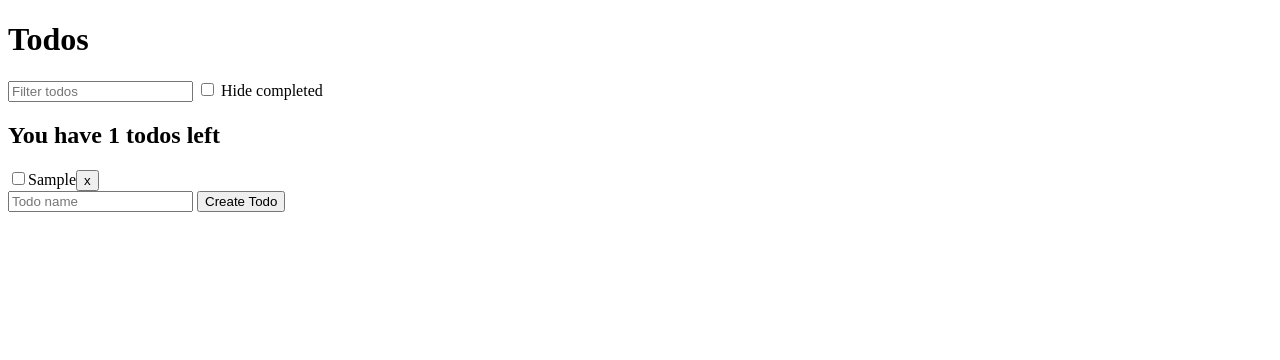
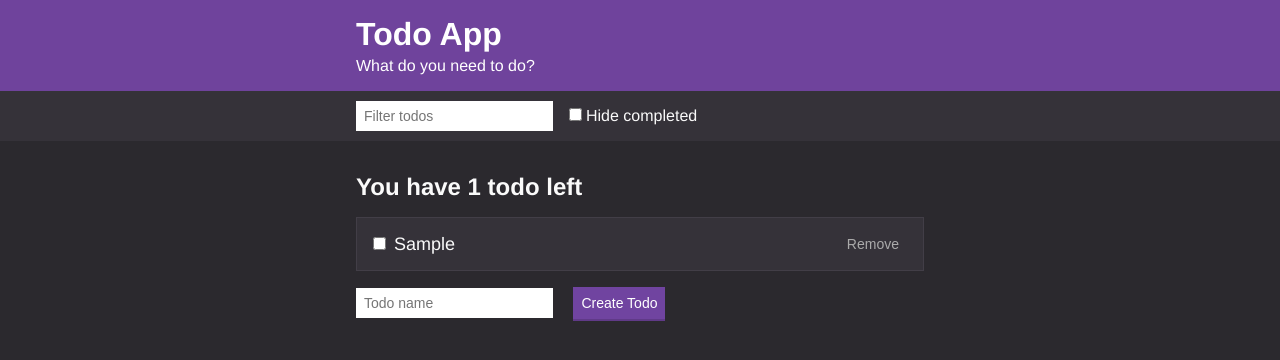
Before and after one commit to pahiggins/js-bootcamp-todo-app, a plain HTML site: page index.html in a window 1280 px wide. Both pictures are taken after typing "Sample" into the empty fields and a click on the button "Create Todo". Drawn offline with Linux system fonts and the light colour scheme.

Commit message:
Add styling

```diff
--- a/index.html
+++ b/index.html
@@ -2,22 +2,35 @@
 
 <html>
   <head>
-
+    <title>Todo App</title>
+    <link rel="stylesheet" href="/styles/styles.css">
+    <link rel="icon" href="/images/favicon.png">
   </head>
 
   <body>
-    <h1>Todos</h1>
-    <input id="todo-filter" type="text" placeholder="Filter todos">
-    <label>
-        <input id="todo-checkbox" type="checkbox"> Hide completed
-    </label>
-    <div id="todos"></div>
-    <form id="create-todo">
-      <input type="text" placeholder="Todo name" name="todoName">
-      <button>Create Todo</button>
-    </form>
-    <script src="uuid.js"></script>
-    <script src="todo-functions.js"></script>
-    <script src="todo-app.js"></script>
+    <div class="header">
+      <div class="container">
+        <h1 class="header__title">Todo App</h1>
+        <h2 class="header__subtitle">What do you need to do?</h2>
+      </div>
+    </div>
+    <div class="actions">
+      <div class="actions__container">
+        <input id="todo-filter" class="input" type="text" placeholder="Filter todos">
+        <label class="checkbox">
+          <input id="todo-checkbox" type="checkbox"> Hide completed
+        </label>
+      </div>
+    </div>
+    <div class="container">
+      <div id="todos"></div>
+      <form id="create-todo">
+        <input class="input" type="text" placeholder="Todo name" name="todoName">
+        <button class="button">Create Todo</button>
+      </form>
+    </div>
+    <script src="/scripts/uuid.js"></script>
+    <script src="/scripts/todo-functions.js"></script>
+    <script src="/scripts/todo-app.js"></script>
   </body>
 </html>
--- a/todo-app.js
+++ b/scripts/todo-app.js
@@ -1,3 +1,5 @@
+'use strict'
+
 let todos = getSavedTodos();
 
 const filters = {
@@ -16,9 +18,11 @@ document.querySelector('#todo-filter').addEventListener('input', (e) => {
 document.querySelector('#create-todo').addEventListener('submit', (e) => {
   e.preventDefault();
 
+  const todoText = e.target.elements.todoName.value.trim();
+  if (todoText.length) {
     const todo = {
       id: uuidv4(),
-    text: e.target.elements.todoName.value,
+      text: todoText,
       completed: false
     };
 
@@ -26,6 +30,7 @@ document.querySelector('#create-todo').addEventListener('submit', (e) => {
     saveTodos(todos);
     renderTodos(todos, filters);
     e.target.elements.todoName.value = '';
+  }
 });
 
 document.querySelector('#todo-checkbox').addEventListener('change', (e) => {
--- a/todo-functions.js
+++ b/scripts/todo-functions.js
@@ -1,3 +1,5 @@
+'use strict'
+
 // Read todos from localStorage
 const getSavedTodos = () => {
   const todosJSON = localStorage.getItem('todos');
@@ -18,7 +20,7 @@ const saveTodos = todos => {
 const removeTodo = id => {
   const todoIndex = todos.findIndex(todo => todo.id === id);
 
-  if (todoIndex) {
+  if (todoIndex > -1) {
     todos.splice(todoIndex, 1);
   }
 };
@@ -34,7 +36,8 @@ const toggleTodo = id => {
 
 // Generate the DOM structure for a todo
 const generateTodoDOM = todo => {
-  const todoEl = document.createElement('div');
+  const todoEl = document.createElement('label');
+  const containerEl = document.createElement('div');
   const checkbox = document.createElement('input');
   const todoText = document.createElement('span');
   const removeButton = document.createElement('button');
@@ -42,7 +45,7 @@ const generateTodoDOM = todo => {
   // Setup todo checkbox
   checkbox.setAttribute('type', 'checkbox');
   checkbox.checked = todo.completed;
-  todoEl.appendChild(checkbox);
+  containerEl.appendChild(checkbox);
   checkbox.addEventListener('change', () => {
     toggleTodo(todo.id);
     saveTodos(todos);
@@ -51,10 +54,16 @@ const generateTodoDOM = todo => {
 
   // Setup todo text
   todoText.textContent = todo.text;
-  todoEl.appendChild(todoText);
+  containerEl.appendChild(todoText);
+
+  // Setup container
+  todoEl.classList.add('list-item');
+  containerEl.classList.add('list-item__container');
+  todoEl.appendChild(containerEl);
 
   // Setup todo remove button
-  removeButton.textContent = 'x';
+  removeButton.textContent = 'Remove';
+  removeButton.classList.add('button', 'button--text');
   todoEl.appendChild(removeButton);
   removeButton.addEventListener('click', () => {
     removeTodo(todo.id);
@@ -67,7 +76,9 @@ const generateTodoDOM = todo => {
 
 const generateSummaryDOM = incompleteTodos => {
   const summary = document.createElement('h2');
-  summary.textContent = `You have ${incompleteTodos.length} todos left`;
+  const plural = incompleteTodos.length === 1 ? '' : 's';
+  summary.classList.add('list-title');
+  summary.textContent = `You have ${incompleteTodos.length} todo${plural} left`;
   return summary;
 };
 
@@ -86,7 +97,14 @@ const renderTodos = (todos, filters) => {
 
   document.querySelector('#todos').appendChild(generateSummaryDOM(incompleteTodos));
 
-  filteredTodos.forEach(filteredTodo => {
-    document.querySelector('#todos').appendChild(generateTodoDOM(filteredTodo));
-  })
+  if (filteredTodos.length) {
+    filteredTodos.forEach(filteredTodo => {
+      document.querySelector('#todos').appendChild(generateTodoDOM(filteredTodo));
+    });
+  } else {
+    const emptyMessage = document.createElement('p');
+    emptyMessage.textContent = 'You have no todos!';
+    emptyMessage.classList.add('empty-message');
+    document.querySelector('#todos').appendChild(emptyMessage);
+  }
 };
--- /dev/null
+++ b/styles/styles.css
@@ -0,0 +1,225 @@
+/*
+
+// Colors
+$off-black: #20222b;
+$dark-blue: #333745;
+$blue: #3c4251;
+$light-blue: #464b5e;
+$off-white: #a5afd7;
+$purple: #8357c5;
+// Spacing
+$s-size: 1.2rem;
+$m-size: 1.6rem;
+$l-size: 3.2rem;
+$xl-size: 4.8rem;
+$desktop-breakpoint: 45rem;
+
+*/
+
+/* Base Styles */
+
+* {
+    box-sizing: border-box;
+    margin: 0;
+    padding: 0;
+}
+
+html {
+  font-size: 62.5%;
+}
+
+body {
+    background: #2B292E;
+  color: #fafafa;
+  font-family: Helvetica, Arial, sans-serif;
+  font-size: 1.6rem;
+}
+
+button {
+  cursor: pointer;
+}
+
+a {
+    color: #6F439C;
+}
+
+/* Container */
+
+.container {
+  max-width: 60rem;
+  margin: 0 auto;
+  padding: 0 1.6rem;
+}
+
+/* Header */
+
+.header {
+  background: #6F439C;
+  color:white;
+  padding: 1.6rem 0;
+}
+
+.header__title {
+  font-size: 3.2rem;
+  margin-bottom: .4rem;
+}
+
+.header__subtitle {
+  /* color: #777; */
+  font-size: 1.6rem;
+  font-weight: 300;
+}
+
+/* Actions Bar */
+
+.actions {
+    background-color: #353239;
+    /* border-bottom: 1px solid #dedfe0; */
+    /* color: #333333; */
+    padding: 1rem
+}
+
+.actions__container {
+    align-items: center;
+    display: flex;
+    max-width: 60rem;
+    margin: 0 auto;
+    min-height: 3rem;
+    padding: 0 1.6rem;
+}
+
+.actions__container--spaced {
+    justify-content: space-between
+}
+
+/* Form Inputs */
+
+.input {
+    border: none;
+    font-size: 1.4rem;
+    font-weight: 300;
+    height: 3rem;
+    margin-right: 1.6rem;
+    padding: .4rem .8rem;
+}
+
+.checkbox {
+    display: flex;
+    align-items: baseline;
+}
+
+.checkbox > input {
+    margin-right: .4rem;
+}
+
+.button {
+    background: #7044a0;
+    border: none;
+    border-bottom: 2px solid #603a88;
+    color: white;
+    font-size: 1.4rem;
+    font-weight: 300;
+    padding: .8rem;
+    transition: background .3s ease, color .3s ease;
+}
+
+.button:hover {
+    background: #5F3A87;
+}
+
+.button--secondary {
+    background: #888888;
+    border-bottom: 2px solid #717171;
+}
+
+.button--secondary:hover {
+    background: #6E6E6E;
+}
+
+.button--text {
+    background: none;
+    border: none;
+    color: #aaa;
+}
+
+.button--text:hover {
+    background: none;
+    color: white;
+    text-decoration: underline;
+}
+
+/* Note editor */
+
+.title-input {
+    border: 1px solid #DEDFE0;
+    font-size: 2rem;
+    font-weight: 300;
+    display: block;
+    margin: 2.4rem 0;
+    padding: .8rem;
+    width: 100%;
+}
+
+.body-input {
+    border: 1px solid #DEDFE0;
+    font-family: inherit;
+    font-size: 1.6rem;
+    font-weight: 300;
+    display: block;
+    margin: 2.4rem 0;
+    min-height: 15rem;
+    padding: .8rem;
+    width: 100%;
+}
+
+/* Note List Item */
+
+.list-item {
+    text-decoration: none;
+    color: #fafafa;
+    cursor: pointer;
+    background: #353239;
+    border: 1px solid #423e47;
+    margin: 1.6rem 0;
+    padding: 1rem 1.6rem;
+    display: block;
+    transition: background .3s ease;
+    display: flex;
+    justify-content: space-between;
+    align-items: center
+}
+
+.list-item__container {
+    display: flex;
+    font-size: 1.8rem;
+    font-weight: 300;
+    align-items: baseline;
+}
+
+.list-item__container > *:first-child {
+    margin-right: .8rem;
+}
+
+.list-item:hover {
+    background: #3d3941;
+}
+
+.list-item__title {
+    font-size: 1.8rem;
+    margin-bottom: .4rem
+}
+
+.list-item__subtitle {
+    color: #666;
+    font-size: 1.4rem;
+    font-weight: 300;
+    font-style: italic;
+}
+
+.list-title {
+    margin: 3.2rem 0 1.6rem;
+}
+
+.empty-message {
+    margin: 3.2rem 0;
+}
```
Also changed, not shown: images/favicon.png (added), scripts/uuid.js (renamed from uuid.js). Lines whose indentation alone changed are shown as unchanged.
